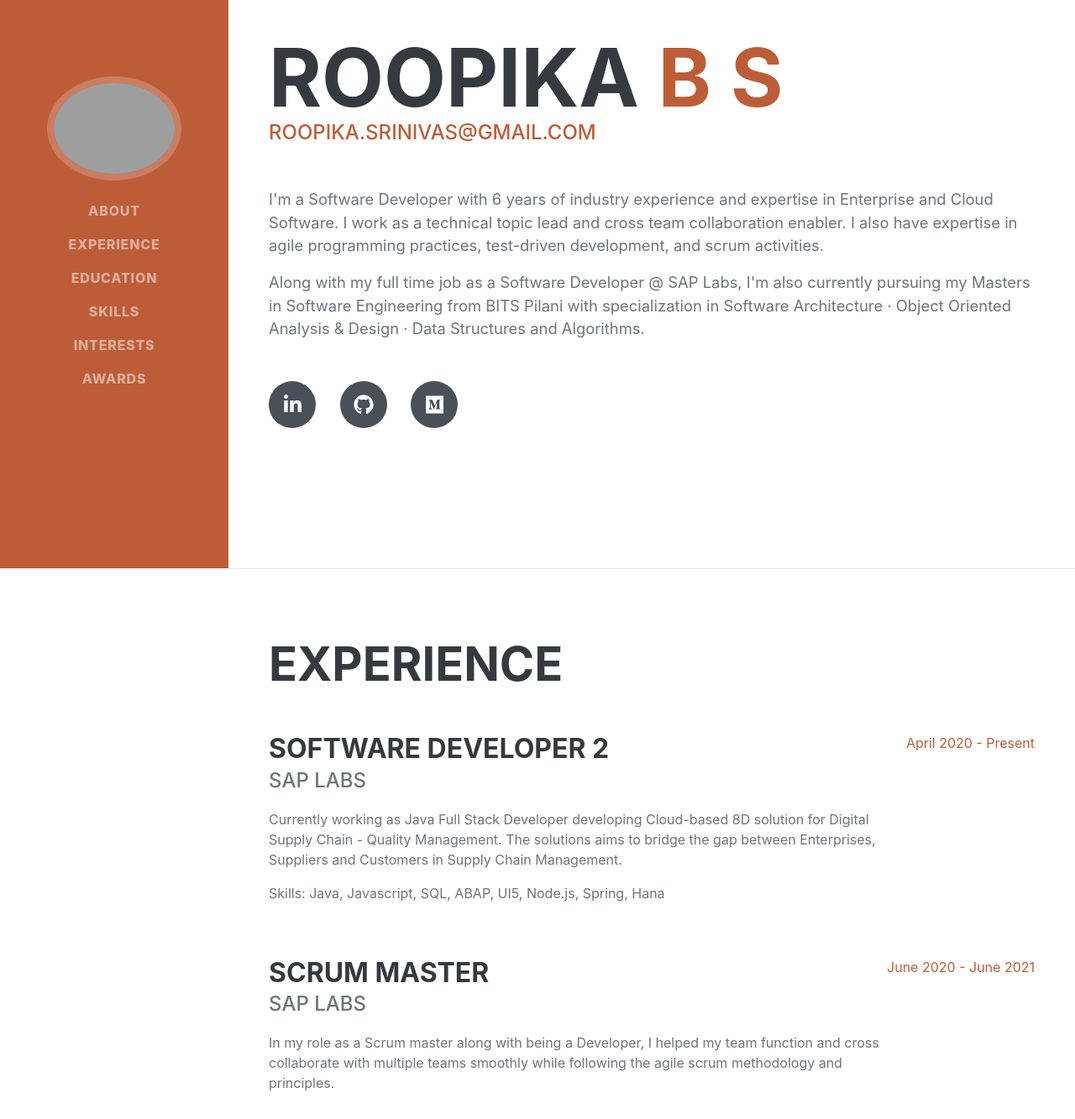
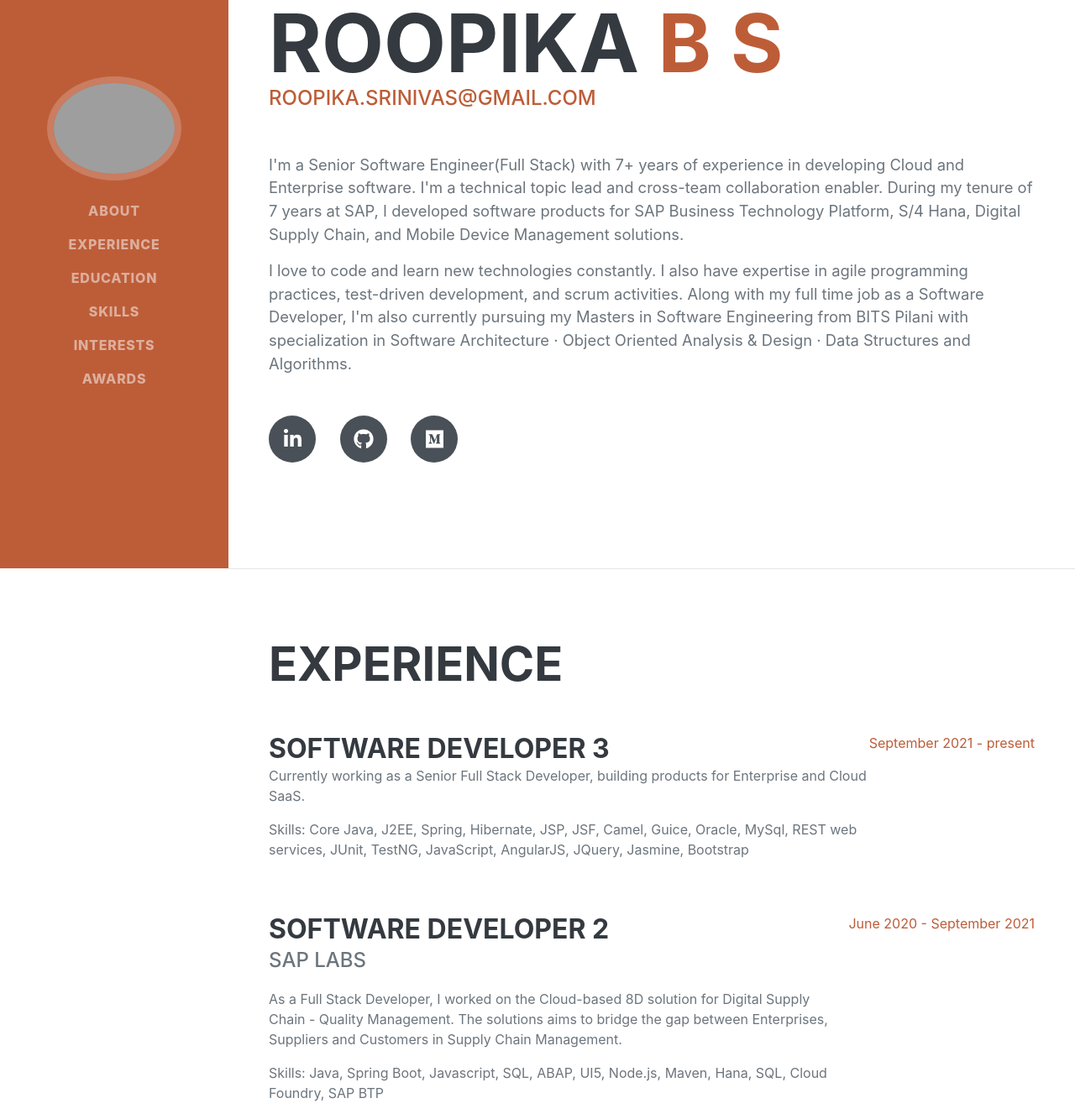
Before and after one commit to roopikasrinivas/roopikasrinivas.github.io, a plain HTML site: page index.html in a window 1280 px wide. Shown: the part 123-1456 px from the top of the page at 84% size. Drawn offline with nearby package versions, Linux system fonts and the light colour scheme; grey boxes are pictures that could not be loaded; a web font is replaced by a local one.

Commit message:
Update index.html

```diff
--- a/index.html
+++ b/index.html
@@ -46,10 +46,11 @@
                     <div class="subheading mb-5">
                         <a href="mailto:roopika.srinivas@gmail.com">roopika.srinivas@gmail.com</a>
                     </div>
-                    <p class="lead mb-3">I'm a Software Developer with 6 years of industry experience and expertise in Enterprise and Cloud Software.
-                        I work as a technical topic lead and cross team collaboration enabler. I also have expertise in agile programming practices, test-driven development, and scrum activities.       </p>
-                    <p class="lead mb-5">Along with my full time job as a Software Developer @ SAP Labs,
-                        I'm also currently pursuing my Masters in Software Engineering from BITS Pilani with specialization in Software Architecture · Object Oriented Analysis & Design · Data Structures and Algorithms.
+                    <p class="lead mb-3">I'm a Senior Software Engineer(Full Stack) with 7+ years of experience in developing Cloud and Enterprise software. I'm a technical topic lead and cross-team collaboration enabler.
+                        During my tenure of 7 years at SAP, I developed software products for SAP Business Technology Platform, S/4 Hana, Digital Supply Chain, and Mobile Device Management solutions.
+                       </p>
+                    <p class="lead mb-5">I love to code and learn new technologies constantly. I also have expertise in agile programming practices, test-driven development, and scrum activities.
+                        Along with my full time job as a Software Developer, I'm also currently pursuing my Masters in Software Engineering from BITS Pilani with specialization in Software Architecture · Object Oriented Analysis & Design · Data Structures and Algorithms.
                     </p>
                     <div class="social-icons">
                         <a class="social-icon" target="_blank" href="https://www.linkedin.com/in/roopikasrinivas/"><i class="fab fa-linkedin-in"></i></a>
@@ -65,15 +66,26 @@
                     <h2 class="mb-5">Experience</h2>
                     <div class="d-flex flex-column flex-md-row justify-content-between mb-5">
                         <div class="flex-grow-1">
+                            <h3 class="mb-0">Software Developer 3</h3>
+                            <p>Currently working as a Senior Full Stack Developer, building products for Enterprise and Cloud SaaS. </p>
+                            <p>
+                                Skills: Core Java, J2EE, Spring, Hibernate, JSP, JSF, Camel, Guice, Oracle, MySql, REST web services, JUnit, TestNG, JavaScript, AngularJS, JQuery, Jasmine, Bootstrap
+                            </p>
+                        </div>
+                        <div class="flex-shrink-0"><span class="text-primary">September 2021 - present</span></div>
+                    </div>
+
+                    <div class="d-flex flex-column flex-md-row justify-content-between mb-5">
+                        <div class="flex-grow-1">
                             <h3 class="mb-0">Software Developer 2</h3>
                             <div class="subheading mb-3">SAP Labs</div>
-                            <p>Currently working as Java Full Stack Developer developing Cloud-based 8D solution for  Digital Supply Chain -  Quality Management. The solutions aims to bridge the gap between Enterprises, Suppliers and Customers in Supply Chain Management.
+                            <p>As a Full Stack Developer, I worked on the Cloud-based 8D solution for Digital Supply Chain - Quality Management. The solutions aims to bridge the gap between Enterprises, Suppliers and Customers in Supply Chain Management.
                             </p>
                             <p>
-                                Skills: Java, Javascript, SQL, ABAP, UI5, Node.js, Spring, Hana
+                                Skills: Java, Spring Boot, Javascript, SQL, ABAP, UI5, Node.js, Maven, Hana, SQL, Cloud Foundry, SAP BTP
                             </p>
                         </div>
-                        <div class="flex-shrink-0"><span class="text-primary">April 2020 - Present</span></div>
+                        <div class="flex-shrink-0"><span class="text-primary">June 2020 - September 2021</span></div>
                     </div>
                     <div class="d-flex flex-column flex-md-row justify-content-between mb-5">
                         <div class="flex-grow-1">
```
